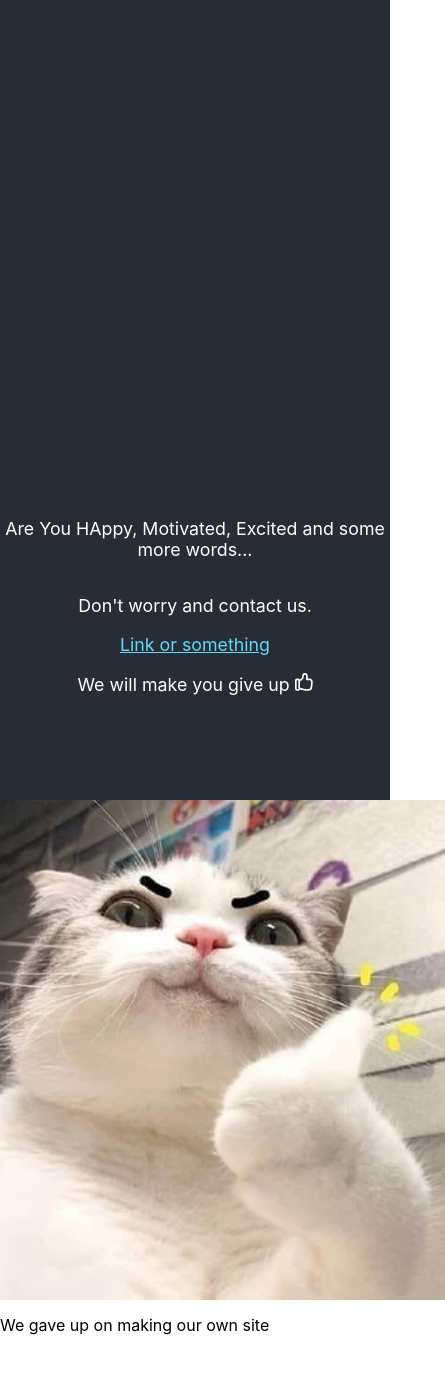
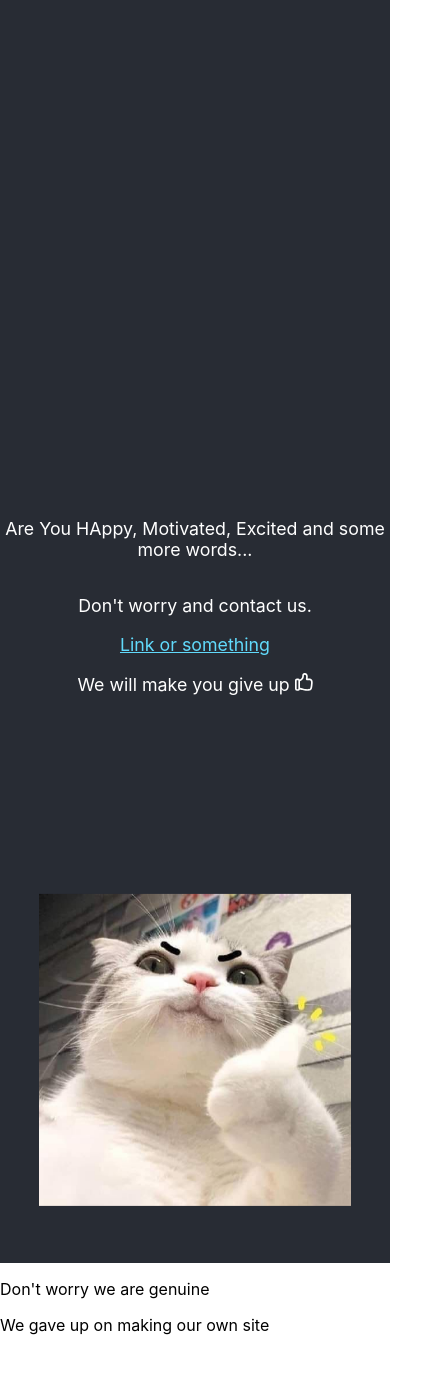
Before and after one commit to Ravinder-Khera/give-up, a React (Create React App) app: page / in a window 390 px wide. Shown: the top 1374 px of the page, 445 px wide, since content can reach past the window. Built offline with nearby package versions, Linux system fonts and the light colour scheme.

Commit message:
mobile responsive done

```diff
--- a/src/App.css
+++ b/src/App.css
@@ -67,3 +67,16 @@
     transform: translateY(800px) rotate(0deg);
   }
 }
+
+@media screen and (max-width:767px) {
+  .App-logo-img{
+    max-width: 80%;
+    min-width: 80%;
+    margin: auto;
+  }
+  .App-logo-div{
+    max-width: 80%;
+    min-width: 80%;
+    margin: auto;
+  }
+}
```
